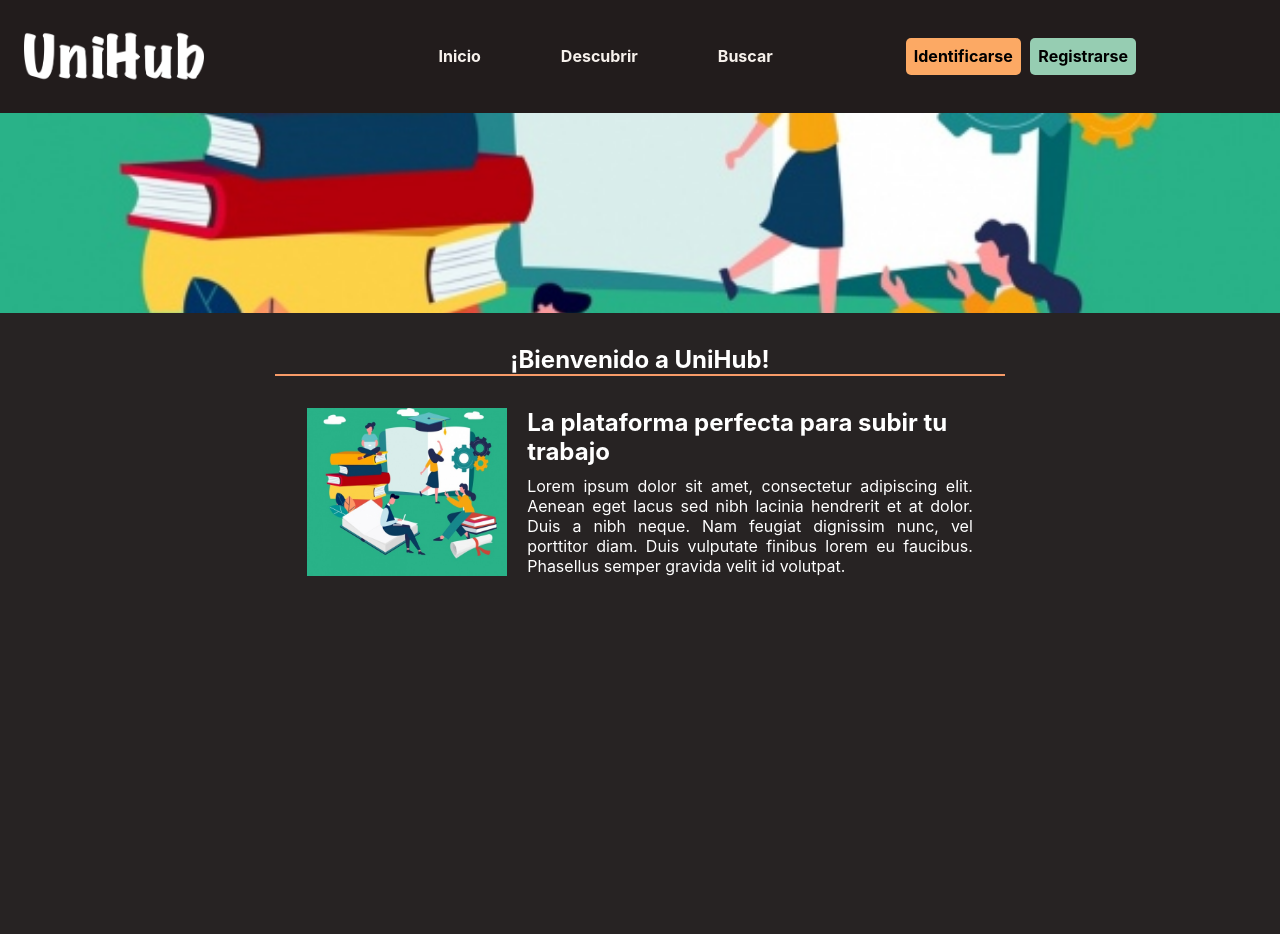
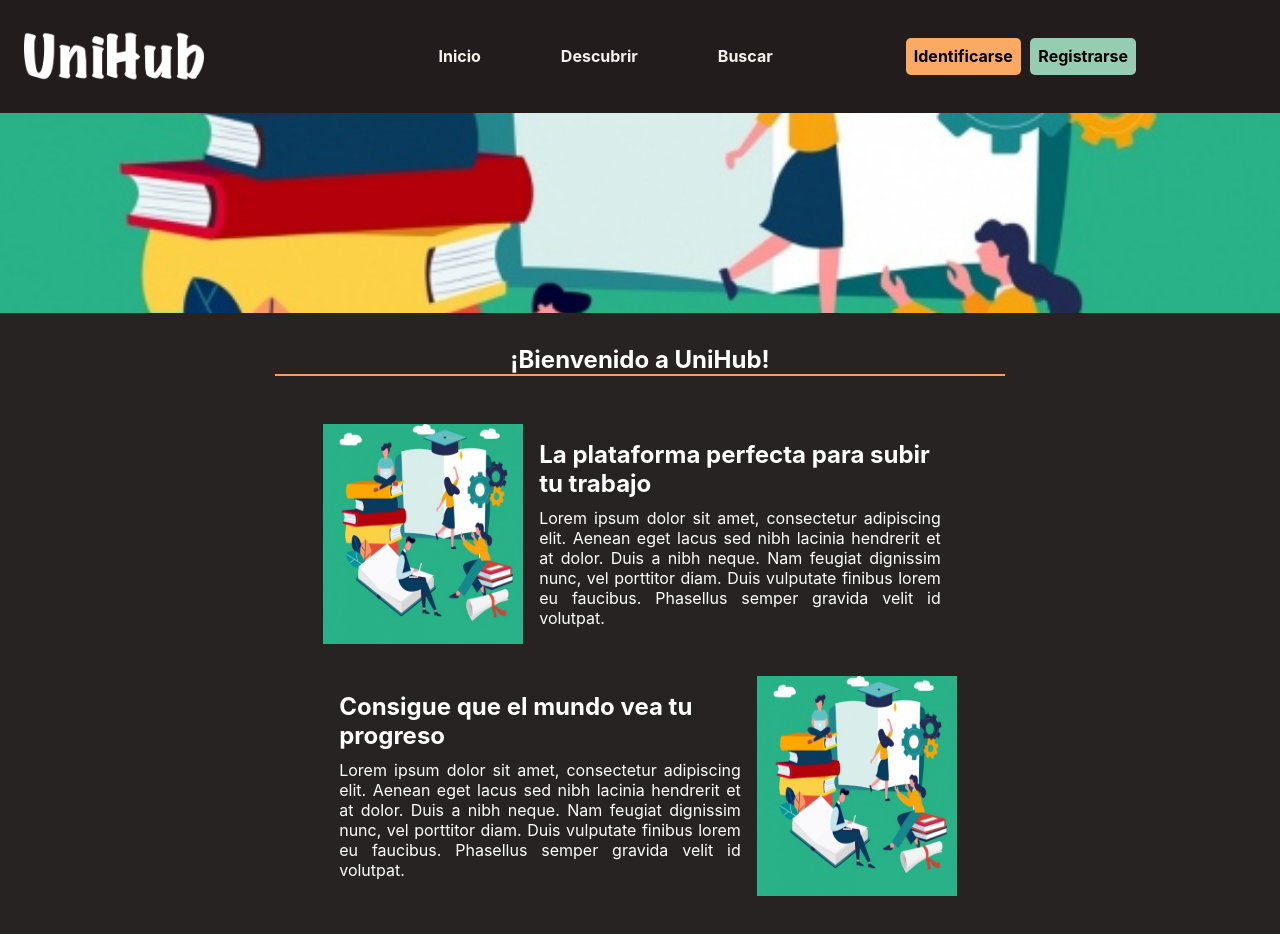
Before and after one commit to Dinastia-Harzu/UniHub, a React (Create React App) app in the folder frontend/unihub/: page / in a window 1280 px wide. Shown: the top 934 px of the page. Before the commit the page ends 800 px from the top, so only its background shows below. Built offline with nearby package versions, Linux system fonts and the light colour scheme.

Commit message:
Añadir artículos en inicio

```diff
--- a/frontend/unihub/src/components/Inicio.js
+++ b/frontend/unihub/src/components/Inicio.js
@@ -16,6 +16,13 @@ export default function Inicio() {
               <p className="texto-articulo-inicio">Lorem ipsum dolor sit amet, consectetur adipiscing elit. Aenean eget lacus sed nibh lacinia hendrerit et at dolor. Duis a nibh neque. Nam feugiat dignissim nunc, vel porttitor diam. Duis vulputate finibus lorem eu faucibus. Phasellus semper gravida velit id volutpat.</p>
             </div>
           </article>
+          <article className="articulo-inicio">
+            <div className="contenido-articulo-inicio">
+              <h2 className="titulo-articulo-inicio">Consigue que el mundo vea tu progreso</h2>
+              <p className="texto-articulo-inicio">Lorem ipsum dolor sit amet, consectetur adipiscing elit. Aenean eget lacus sed nibh lacinia hendrerit et at dolor. Duis a nibh neque. Nam feugiat dignissim nunc, vel porttitor diam. Duis vulputate finibus lorem eu faucibus. Phasellus semper gravida velit id volutpat.</p>
+            </div>
+            <img src="assets/Cabecera.jpg" alt="Imagen" className="imagen-articulo-inicio" />
+          </article>
         </section>
       </section>
     </main>
--- a/frontend/unihub/src/styles/inicio.css
+++ b/frontend/unihub/src/styles/inicio.css
@@ -40,12 +40,13 @@
 .articulo-inicio {
   display: flex;
   justify-self: center;
-  margin-bottom: 20px;
+  padding: 1em;
 }
 
 
 .contenido-articulo-inicio {
   flex: 1;
+  padding: 1em;
   /* El contenido ocupará el espacio restante */
 }
 
@@ -53,7 +54,6 @@
   width: 200px;
   /* Ancho de la imagen */
   height: auto;
-  margin-right: 20px;
   /* Espacio entre la imagen y el contenido */
 }
 
```
